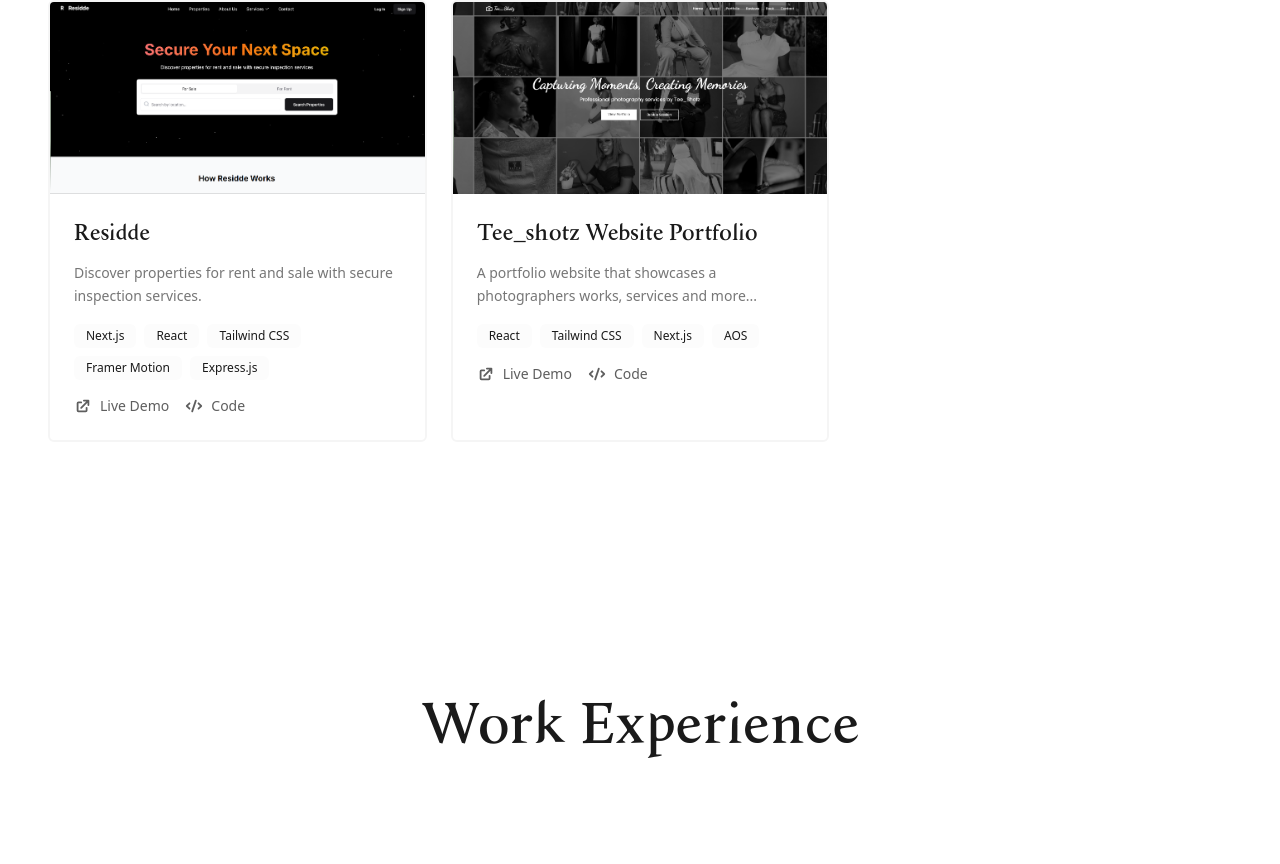
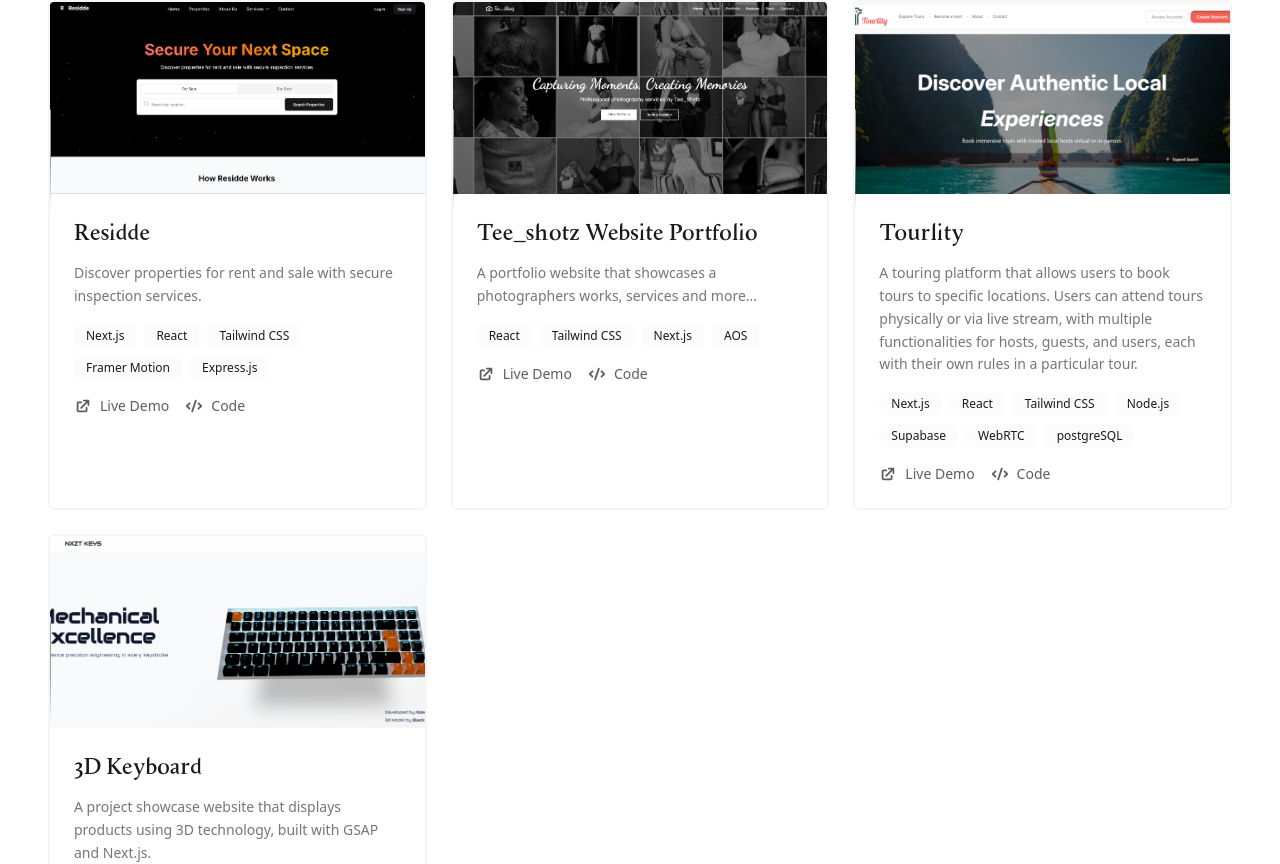
Before and after one commit to ajanixoxo/Adeoluwa, a Next.js app: page / in a window 1280 px wide. Shown: the part 6184-7048 px from the top of the page. Built offline with nearby package versions, Linux system fonts and the light colour scheme; a web font is replaced by a local one.

Commit message:
Refactor code structure for improved readability and maintainability

```diff
--- a/components/Navbar.tsx
+++ b/components/Navbar.tsx
@@ -91,7 +91,7 @@ export default function Navbar() {
                 <motion.a
                   key={link.name}
                   href={link.href}
-                  onClick={(e) => {
+                  onClick={(e: React.MouseEvent<HTMLAnchorElement>) => {
                     e.preventDefault()
                     handleLinkClick(link.href)
                   }}
--- a/components/ScrollReveal.tsx
+++ b/components/ScrollReveal.tsx
@@ -104,13 +104,13 @@ const ScrollReveal: React.FC<ScrollRevealProps> = ({
     }
 
     return () => {
-      ScrollTrigger.getAll().forEach(trigger => trigger.kill());
+      ScrollTrigger.getAll().forEach((trigger: ScrollTrigger) => trigger.kill());
     };
   }, [scrollContainerRef, enableBlur, baseRotation, baseOpacity, rotationEnd, wordAnimationEnd, blurStrength]);
 
   return (
     <h2 ref={containerRef} className={`my-5 ${containerClassName}`}>
-      <p className={`text-[clamp(1.6rem,4vw,3rem)] leading-[1.5] font-semibold ${textClassName}`}>{splitText}</p>
+      <p className={`text-[clamp(1.6rem,4vw,3rem)] leading-normal font-semibold ${textClassName}`}>{splitText}</p>
     </h2>
   );
 };
--- a/components/Shuffle.tsx
+++ b/components/Shuffle.tsx
@@ -238,7 +238,7 @@ const Shuffle: React.FC<ShuffleProps> = ({
           repeatDelay: loop ? loopDelay : 0,
           onRepeat: () => {
             if (scrambleCharset) randomizeScrambles();
-            gsap.set(strips, { x: (i, t: HTMLElement) => parseFloat(t.getAttribute('data-start-x') || '0') });
+            gsap.set(strips, { x: (i: number, t: HTMLElement) => parseFloat(t.getAttribute('data-start-x') || '0') });
             onShuffleComplete?.();
           },
           onComplete: () => {
@@ -256,7 +256,7 @@ const Shuffle: React.FC<ShuffleProps> = ({
           tl.to(
             targets,
             {
-              x: (i, t: HTMLElement) => parseFloat(t.getAttribute('data-final-x') || '0'),
+              x: (i: number, t: HTMLElement) => parseFloat(t.getAttribute('data-final-x') || '0'),
               duration,
               ease,
               force3D: true,
--- a/components/projects-variations/ProjectVariation1.tsx
+++ b/components/projects-variations/ProjectVariation1.tsx
@@ -69,7 +69,24 @@ export default function ProjectVariation1() {
       liveUrl: 'https://tee-shotz.vercel.app/',
       githubUrl: '#',
     },
-
+    {
+      id: 6,
+      title: 'Tourlity',
+      description: 'A touring platform that allows users to book tours to specific locations. Users can attend tours physically or via live stream, with multiple functionalities for hosts, guests, and users, each with their own rules in a particular tour.',
+      technologies: ['Next.js', 'React', 'Tailwind CSS', 'Node.js', "Supabase", "WebRTC", "postgreSQL"],
+      imageUrl: '/work/tourlity.png',
+      liveUrl: 'https://tourlity.vercel.app/',
+      githubUrl: '#',
+    },
+    {
+      id: 7,
+      title: '3D Keyboard',
+      description: 'A project showcase website that displays products using 3D technology, built with GSAP and Next.js.',
+      technologies: ['Next.js', 'GSAP', 'Three.js'],
+      imageUrl: '/work/3dkeyboard.png',
+      liveUrl: 'https://keyboard-livid-six.vercel.app/',
+      githubUrl: '#',
+    },
 
   ]
 
```
Also changed, not shown: public/work/3dkeyboard.png (added), public/work/tourlity.png (added).
